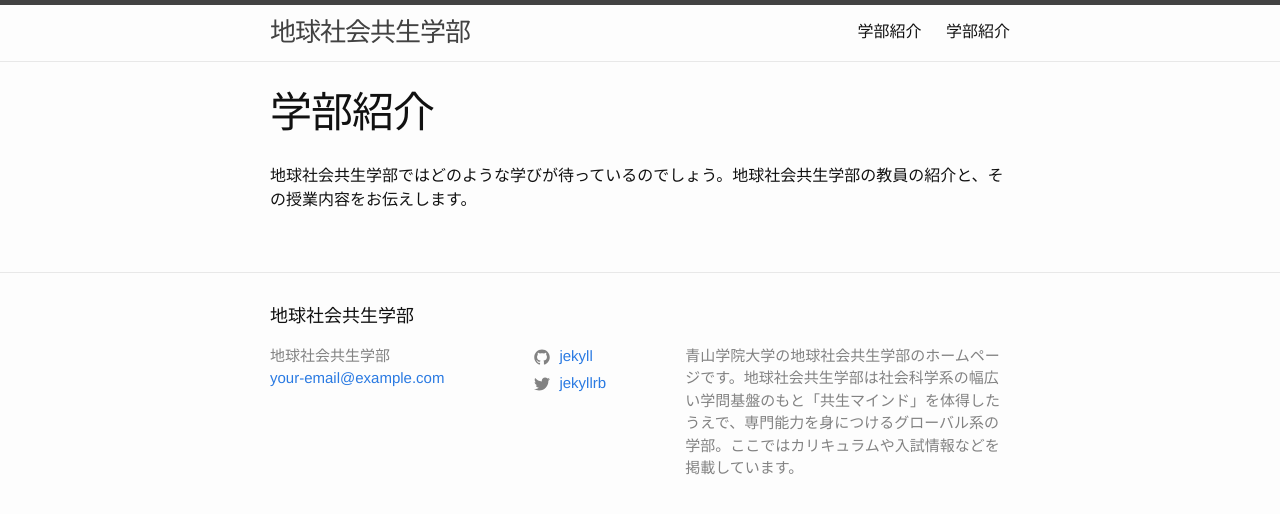
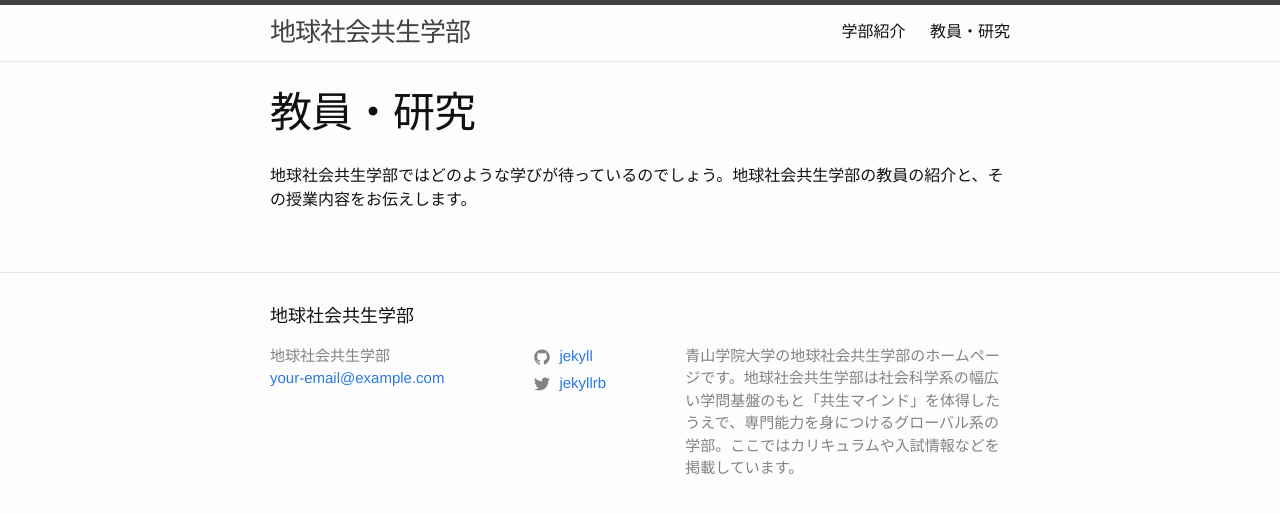
Before and after one commit to gsc-aoyama/www4international, a Jekyll site: the page built from pages/teacher/index.md, in a window 1280 px wide. Shown: the top 514 px of the page. Built offline with Jekyll 4.4.1, drawn with Linux system fonts in a browser that asks for light colours.

Commit message:
teacherページのタイトルの修正変更

```diff
--- a/pages/teacher/index.md
+++ b/pages/teacher/index.md
@@ -1,6 +1,6 @@
 ---
 layout: page
-title: 学部紹介
+title: 教員・研究
 permalink: /teacher/
 ---
 
```
